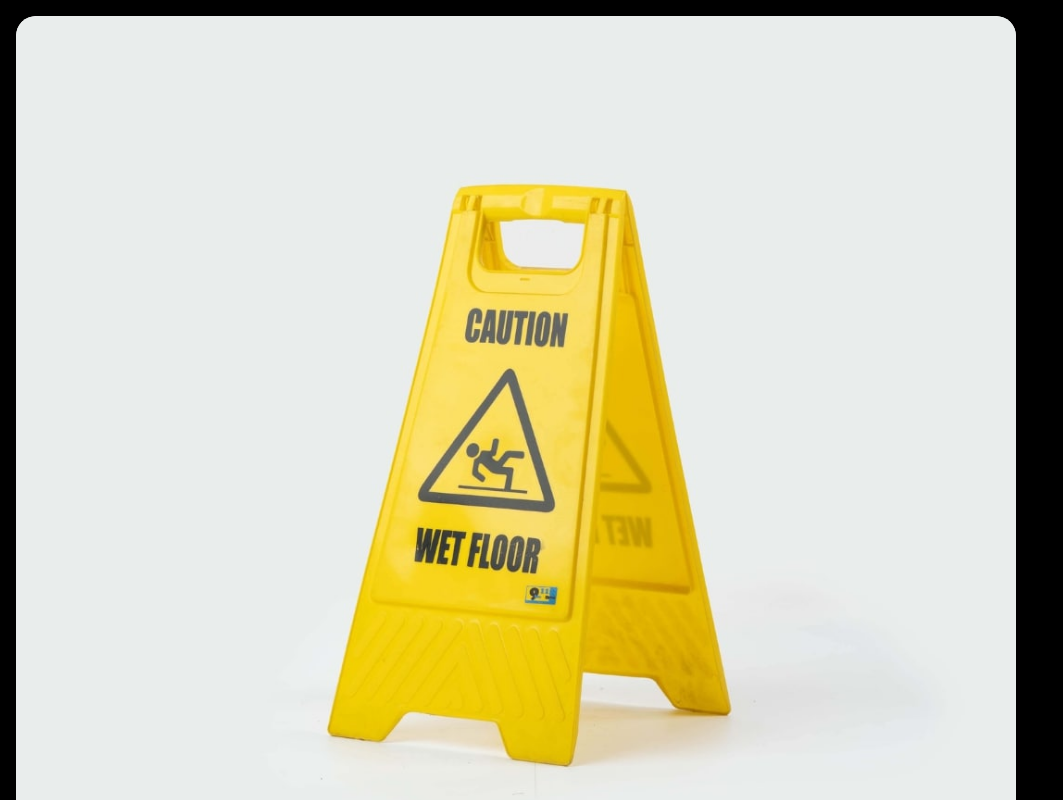
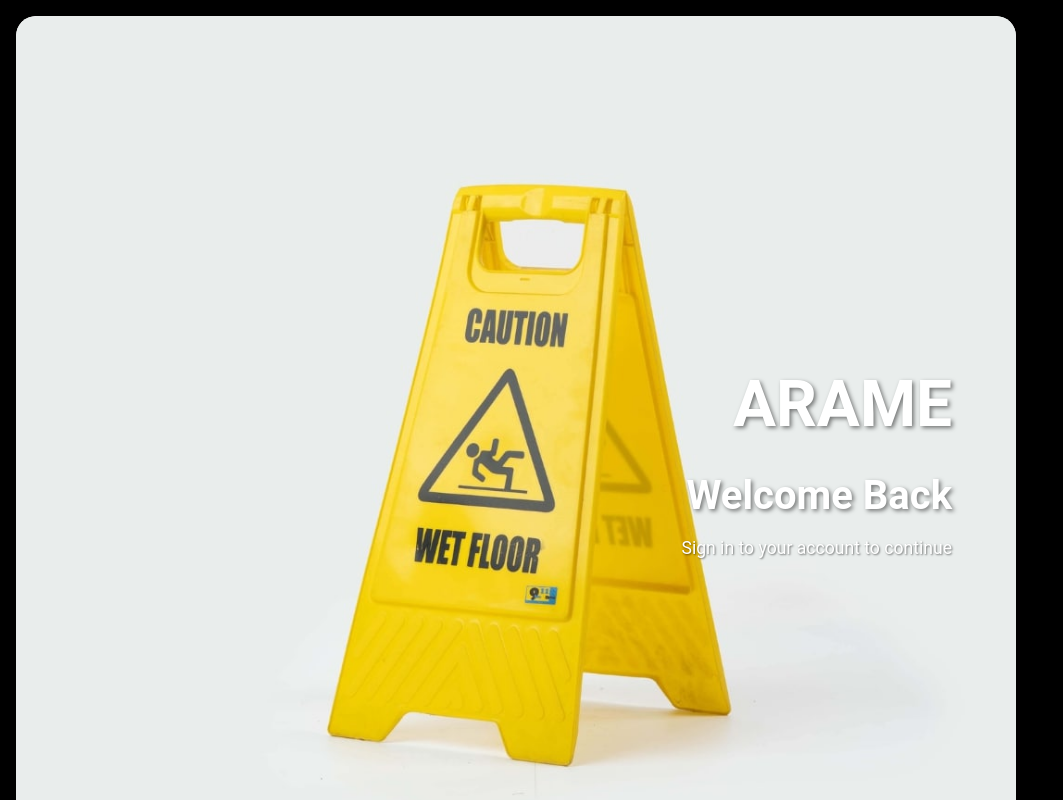
Before and after one commit to vinividivicilala/lolo, a Next.js app in the folder faq/: page /signin in a window 1280 px wide. Shown: the whole page, without its empty margins (0-1063 px from the left). Built offline with nearby package versions, Linux system fonts and the light colour scheme.

Commit message:
Update page.tsx

```diff
--- a/faq/app/signin/page.tsx
+++ b/faq/app/signin/page.tsx
@@ -2,7 +2,6 @@
 
 import React from "react";
 import { useRouter } from "next/navigation";
-
 
 export default function SignInPage({ onClose, onSwitchToSignUp, onSwitchToForgotPassword }: SignInPageProps) {
   const router = useRouter();
@@ -46,6 +45,59 @@ export default function SignInPage({ onClose, onSwitchToSignUp, onSwitchToForgot
             borderRadius: '20px'
           }}
         />
+
+        {/* Content Overlay - Right Side */}
+        <div
+          style={{
+            position: 'absolute',
+            right: '4rem',
+            top: '50%',
+            transform: 'translateY(-50%)',
+            textAlign: 'right',
+            color: 'white',
+            maxWidth: '400px'
+          }}
+        >
+          {/* Judul Besar - Arame */}
+          <h1
+            style={{
+              fontFamily: 'Roboto',
+              fontSize: '4rem',
+              fontWeight: 'bold',
+              margin: '0 0 2rem 0',
+              lineHeight: '1.1',
+              textShadow: '2px 2px 4px rgba(0,0,0,0.5)'
+            }}
+          >
+            ARAME
+          </h1>
+
+          {/* Welcome Back Title */}
+          <h2
+            style={{
+              fontFamily: 'Roboto',
+              fontSize: '2.5rem',
+              fontWeight: '600',
+              margin: '0 0 1rem 0',
+              textShadow: '2px 2px 4px rgba(0,0,0,0.5)'
+            }}
+          >
+            Welcome Back
+          </h2>
+
+          {/* Description */}
+          <p
+            style={{
+              fontFamily: 'Roboto',
+              fontSize: '1.1rem',
+              margin: '0',
+              lineHeight: '1.5',
+              textShadow: '1px 1px 2px rgba(0,0,0,0.5)'
+            }}
+          >
+            Sign in to your account to continue
+          </p>
+        </div>
       </div>
     </div>
   );
```
